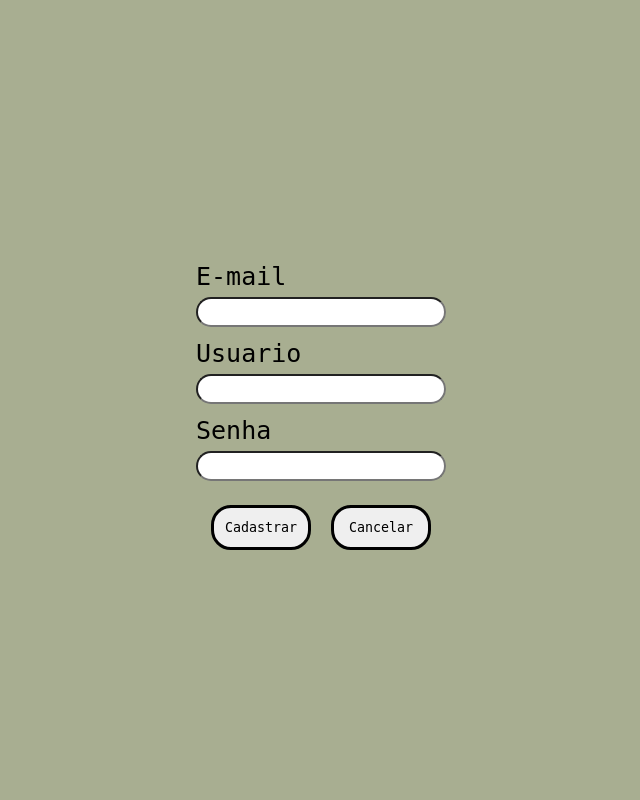
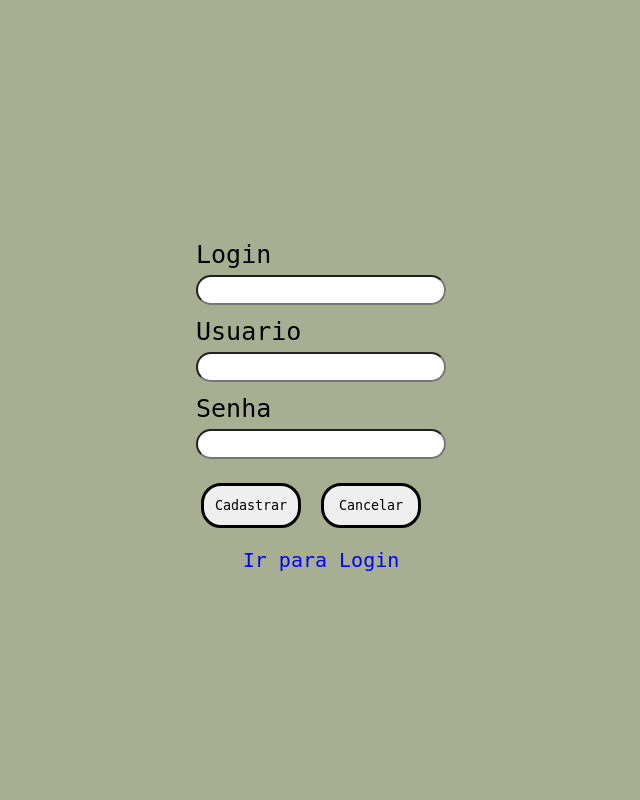
Before and after one commit to adrian-henrique-cassagna/forum-de-comentarios, a Flask app: template templates/cadastro.html in a window 1280 px wide. Shown: the whole page, without its empty margins (319-959 px from the left). Run offline with Flask 3, Linux system fonts and the light colour scheme; the template is opened without the code that fills it, so the values that code supplies are empty.

Commit message:
add - login usuario

```diff
--- a/DATA/conexao.py
+++ b/DATA/conexao.py
@@ -4,8 +4,8 @@
 
     def cria_conexao():
         mydb = mysql.connector.connect(
-            port = 3306,
-            host="10.110.134.2",
+            port = 27974,
+            host="dbgodofredo-alexstocco-93db.b.aivencloud.com",
             user="3ds",
             password="banana",
             database="db_feedback"
--- a/app.py
+++ b/app.py
@@ -1,4 +1,4 @@
-from flask import Flask, redirect, render_template, request
+from flask import Flask, redirect, render_template, request, session
 import datetime
 from model.control_mensagem import Mensagem
 from model.control_user import Usuario
@@ -8,8 +8,9 @@
 @app.route("/")
 @app.route("/cadastra/usuario")
 def home_page():
-    mensagens = Mensagem.lista_mensagens()
-    return render_template("cadastro.html", mensagens = mensagens)
+
+    return render_template("cadastro.html")
+
 
 @app.route("/post/mensagem", methods=["POST"])
 def cadastra_ms():
@@ -18,29 +19,69 @@
     mensagem = request.form.get("comentario")
 
     Mensagem.cadastra_menssagem(usuario, mensagem)
-    return redirect("/mensagem")
+    return redirect("/comentario")
+
 
 @app.route("/deleta_mensagem/<codigo>")
 def deleta_mensagem(codigo):
+
     Mensagem.deleta_mensagem(codigo)
-    return redirect("/mensagem")
+
+    return redirect("/comentario")
+
 
 @app.route("/curtidas/<curtida>")
 def curtidas_add(curtida):
+
     Mensagem.curtidas(curtida)
-    return redirect("/mensagem")
+
+    return redirect("/comentario")
+
 
 @app.route("/del-curtidas/<curtidas>")
 def curtidas_del(curtidas):
+
     Mensagem.del_curtidas(curtidas)
-    return redirect("/mensagem")
+
+    return redirect("/comentario")
+
 
 @app.route("/login")
 def pag_login():
 
+    return render_template("login.html")
 
 
-    return render_template("login.html")
+@app.route("/post/login", methods=["POST"])
+def post_logar():
+
+    usuario = request.form.get("login")
+    senha = request.form.get("senha")
+
+    logado = Usuario.logar(usuario, senha)
+
+    if logado == True:
+        return redirect("/comentario")
+
+    else:
+        return redirect("/login")
+
+
+@app.route("/comentario", methods=["GET"])
+def comentario():
+    if "usuario" in session:
+        mensagens = Mensagem.lista_mensagens()
+
+        return render_template("index.html", mensagens = mensagens)
+    else:
+        return redirect("login.html")
+
+
+@app.route("/pegacomentario", methods=["GET"])
+def pega_comentario():
+
+    return redirect("comentario")
+
 
 @app.route("/cadastra/usuario", methods=["POST"])
 def cadastra_usuario():
@@ -50,7 +91,11 @@
     senha = request.form.get("senha")
 
     Usuario.cadastro_usuario(login, usuario, senha)
+
     return redirect("/login")
 
-if __name__ == __name__:
-    app.run(debug=True)
+
+app.secret_key = "zacajaca21"
+
+if __name__ == "__main__":
+    app.run(host="0.0.0.0", port=8080)
--- a/model/control_mensagem.py
+++ b/model/control_mensagem.py
@@ -18,7 +18,7 @@
         mycursor.execute(sql, valores)
 
         conexao_db.commit()
-        mycursor.close()
+
         conexao_db.close()
 
     def lista_mensagens():
@@ -32,7 +32,6 @@
         resultado = mycursor.fetchall()
 
         conexao_db.commit()
-        mycursor.close()
         conexao_db.close()
 
         return resultado
@@ -49,7 +48,6 @@
         mycursor.execute(sql, valor)
 
         conexao.commit()
-        mycursor.close()
         conexao.close()
 
     def curtidas(codigo):
@@ -64,7 +62,6 @@
         mycursor.execute(sql, valor)
 
         conexao.commit()
-        mycursor.close()
         conexao.close()
 
     def del_curtidas(codigo):
@@ -79,5 +76,4 @@
         mycursor.execute(sql, valor)
 
         conexao.commit()
-        mycursor.close()
         conexao.close()
--- a/requirements.txt
+++ b/requirements.txt
@@ -1,2 +1,3 @@
 flask
 mysql.connector-python
+gunicorn
--- a/static/style2.css
+++ b/static/style2.css
@@ -3,7 +3,7 @@
     margin: 0;
     box-sizing: border-box;
 
-    font-family:monospace ;
+    font-family:monospace;
 }
 
 @keyframes slide{
@@ -25,6 +25,21 @@
 
     100%{
         background-color: red;
+    }
+}
+
+@keyframes slide2{
+    0%{
+        color: red;
+    }
+    33%{
+        color: green;
+    }
+    66%{
+        color: blue;
+    }
+    100%{
+        color: red;
     }
 }
 
@@ -82,7 +97,16 @@
     border: 3px solid black;
 
     border-radius: 20px;
+    margin-right: 20px;
+}
 
-    margin-left: 10px;
-    margin-right: 10px;
+.ir-logar{
+    margin-top: 20px;
+
+    text-decoration: none;
+    font-style: none;
+
+    animation: slide2 10s infinite;
+
+    font-size: 20px;
 }
--- a/templates/cadastro.html
+++ b/templates/cadastro.html
@@ -4,16 +4,17 @@
 <head>
     <meta charset="UTF-8">
     <meta name="viewport" content="width=device-width, initial-scale=1.0">
-    <title>Document</title>
+    <title>Cadastro</title>
     <link rel="stylesheet" href="../static/style2.css">
 </head>
 
 <body>
     <main>
+
         <form action="/cadastra/usuario" method="post">
 
-            <label for="login">E-mail</label>
-            <input type="text" name="login" id="e-mail">
+            <label for="login">Login</label>
+            <input type="text" name="login" id="login">
 
             <label for="usuario">Usuario</label>
             <input type="text" name="usuario" id="usuario">
@@ -26,6 +27,10 @@
                 <button type="reset" class="btn-cancelar">Cancelar</button>
             </div>
 
+            <div>
+                <a class="ir-logar" href="/login">Ir para Login</a>
+            </div>
+
         </form>
     </main>
 </body>
--- a/templates/index.html
+++ b/templates/index.html
@@ -11,7 +11,7 @@
 </head>
 <body>
     <main>
-        <form class="form-info" action="/post/menssagem" method="post">
+        <form class="form-info" action="/post/mensagem" method="post">
 
             <label for="nome">Usuario</label>
             <input type="text" name="nome" id="nome" autocomplete="off">
--- a/templates/login.html
+++ b/templates/login.html
@@ -8,7 +8,8 @@
 </head>
 <body>
     <main>
-        <form>
+        <form action="/post/login" method="post">
+
             <label for="login">Login</label>
             <input type="text" name="login" id="login">
 
@@ -16,7 +17,7 @@
             <input type="text" name="senha" id="senha">
 
             <div class="btn-logar">
-                <button>Login</button>
+                <button type="submit">Login</button>
             </div>
 
         </form>
```
Also changed, not shown: model/control_user.py (+18 -8 lines), static/style1.css (+13 -17 lines), static/IMG/4k-Blood-Moon-Talon-Skin-League-of-Legends-4K-Wallpaper.jpg (deleted), static/IMG/FRfCDAwXsAAIV8n.jpg (deleted), static/IMG/talon.webp (deleted), static/IMG/thumb-1920-1347973.jpeg (deleted).
